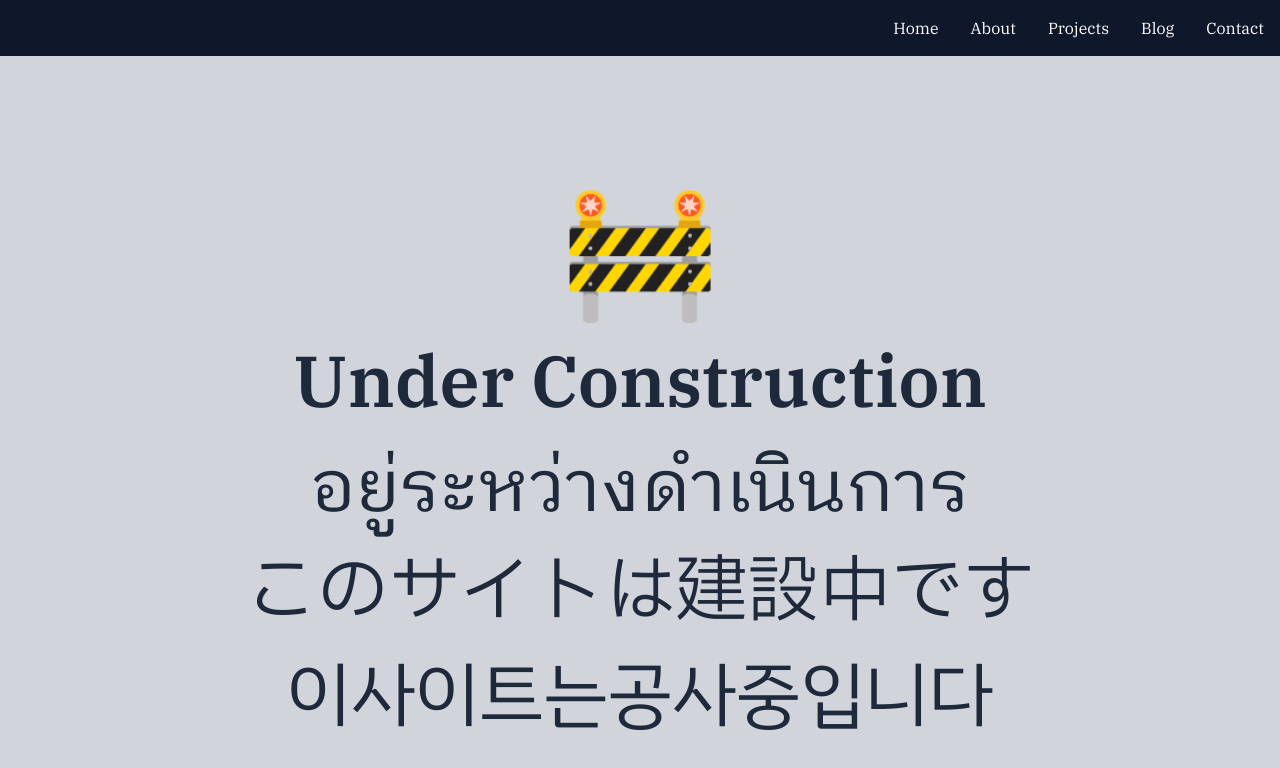
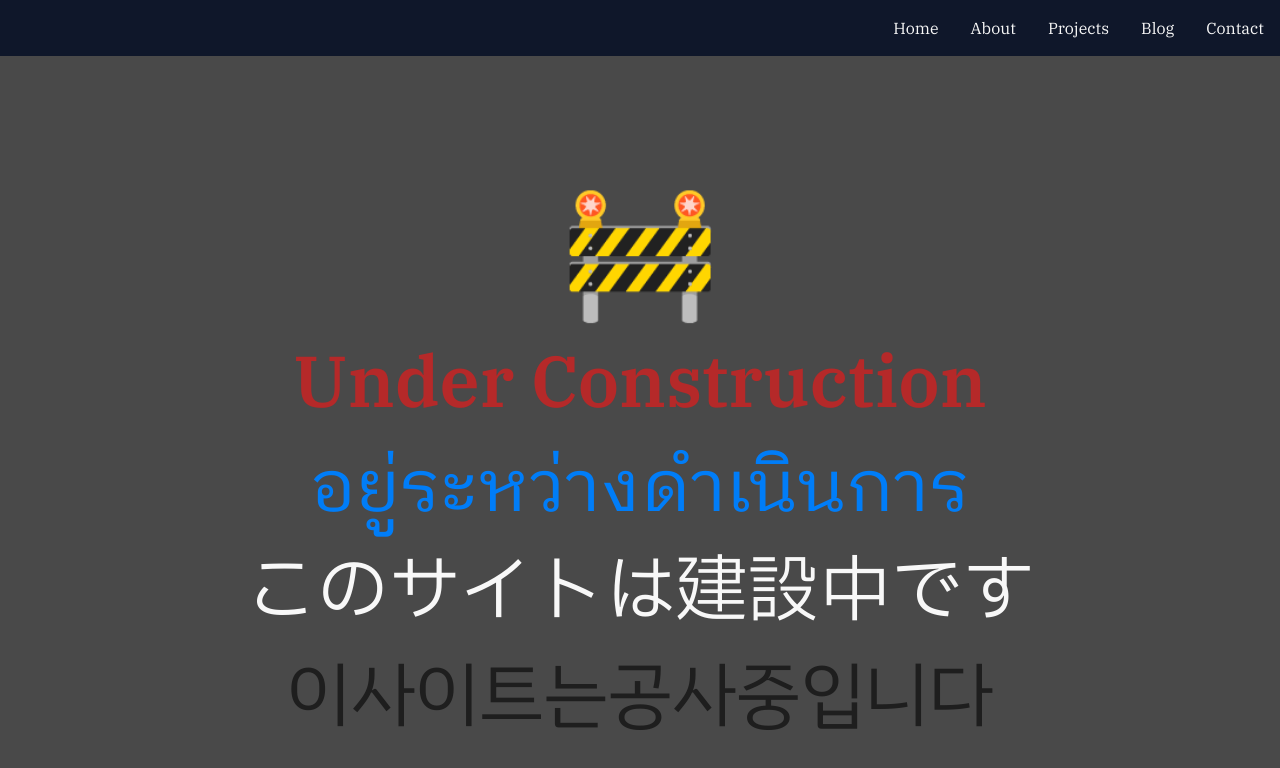
Before and after one commit to mmmmmob/theppitak.me, a Next.js app: page / in a window 1280 px wide. Shown: the top 768 px of the page. Built offline with nearby package versions, Linux system fonts and the light colour scheme.

Commit message:
style: Add colors to main theme

```diff
--- a/app/page.tsx
+++ b/app/page.tsx
@@ -2,14 +2,12 @@ import Link from "next/link";
 
 export default function Home() {
   return (
-    <div className="flex h-screen flex-col items-center justify-center bg-gray-300">
-      <p className="m-4 text-9xl font-semibold text-slate-800">🚧</p>
-      <p className="m-4 text-7xl font-semibold text-slate-800">
-        Under Construction
-      </p>
-      <p className="m-4 text-7xl text-slate-800">อยู่ระหว่างดำเนินการ</p>
-      <p className="m-4 text-7xl text-slate-800">このサイトは建設中です</p>
-      <p className="m-4 text-7xl text-slate-800">이사이트는공사중입니다</p>
+    <div className="bg-gray flex h-screen flex-col items-center justify-center">
+      <p className="m-4 text-9xl font-semibold">🚧</p>
+      <p className="text-red m-4 text-7xl font-semibold">Under Construction</p>
+      <p className="text-blue m-4 text-7xl">อยู่ระหว่างดำเนินการ</p>
+      <p className="m-4 text-7xl text-white">このサイトは建設中です</p>
+      <p className="m-4 text-7xl text-black">이사이트는공사중입니다</p>
     </div>
   );
 }
--- a/tailwind.config.ts
+++ b/tailwind.config.ts
@@ -61,6 +61,11 @@ const config = {
           DEFAULT: "hsl(var(--card))",
           foreground: "hsl(var(--card-foreground))",
         },
+        red: "#B52929",
+        blue: "#007DF8",
+        white: "#F8F8F8",
+        black: "#1E1E1E",
+        gray: "#494949",
       },
       borderRadius: {
         lg: "var(--radius)",
```
